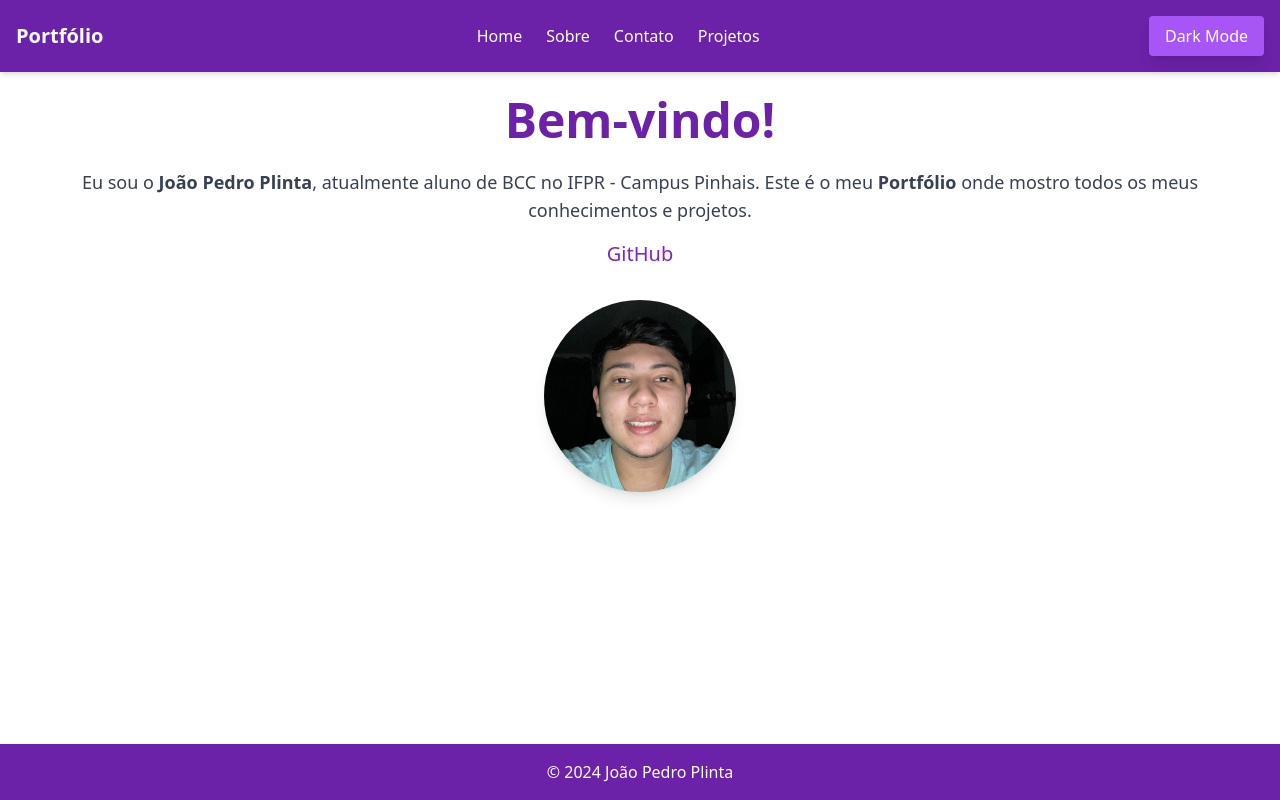
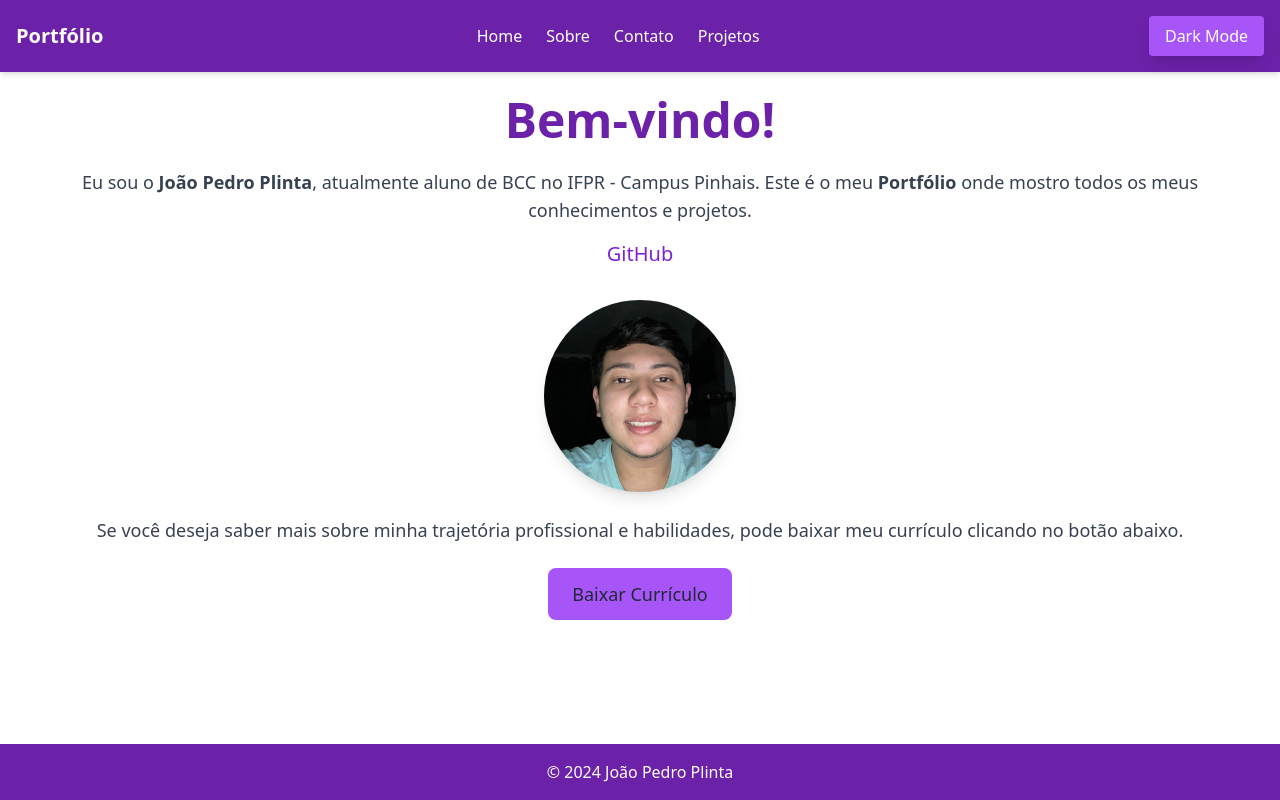
Before and after one commit to joaopedroplinta/portfolio_react, a React (Vite) app: page / in a window 1280 px wide. Built offline with nearby package versions, Linux system fonts and the light colour scheme.

Commit message:
feat: Add botão de download do curriculo

```diff
--- a/src/pages/Home.tsx
+++ b/src/pages/Home.tsx
@@ -19,6 +19,22 @@ const Home: React.FC<HomeProps> = ({ isDarkMode }) => {
       <div className="flex justify-center mt-8 mb-4">
         <img src="/joaopedroplinta.jpg" alt="João Pedro Plinta" className="rounded-full w-48 h-48 object-cover shadow-lg"/>
       </div>
+
+      <div className="mt-6">
+        <p className={`text-lg ${isDarkMode ? 'text-gray-300' : 'text-gray-700'}`}>
+          Se você deseja saber mais sobre minha trajetória profissional e habilidades, pode baixar meu currículo clicando no botão abaixo.
+        </p>
+      </div>
+
+      <div className="mt-6">
+      <a
+        href="/curriculo_joao_plinta.pdf"
+        download="Curriculo_Joao_Pedro_Plinta.pdf"
+        className={`inline-block text-lg ${isDarkMode ? 'text-white' : 'text-gray-800'} px-6 py-3 bg-purple-500 rounded-lg hover:bg-purple-600 focus:outline-none focus:ring-2 focus:ring-blue-400 transition-all duration-300`}
+          >
+          Baixar Currículo
+        </a>
+      </div>
     </main>
   );
 };
```
Also changed, not shown: 1 other file (tests, documents, lock files or other folders).
